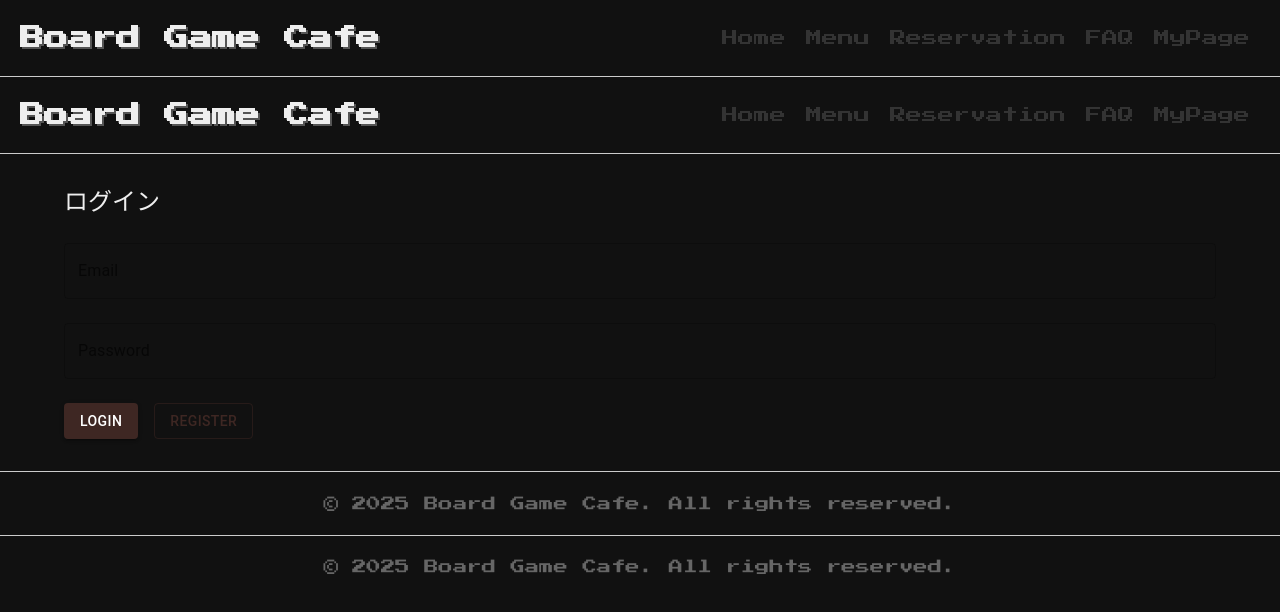
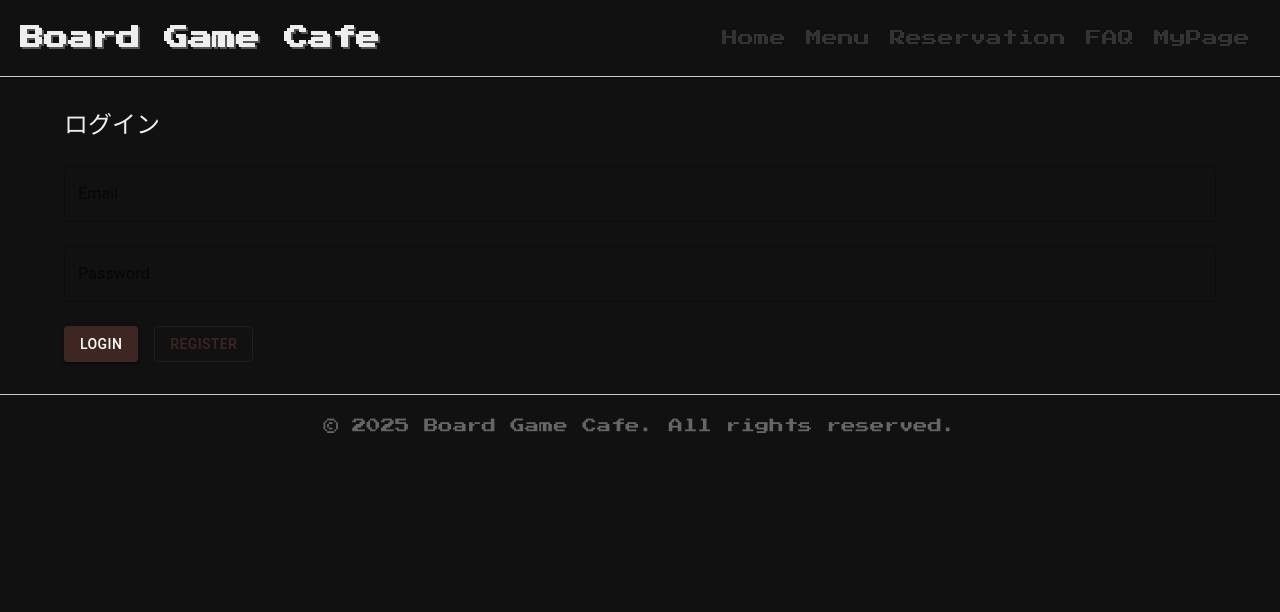
Before and after one commit to chop0522/Level-website, a React (Create React App) app: page /login in a window 1280 px wide. Shown: the top 612 px of the page. Built offline with nearby package versions, Linux system fonts and the light colour scheme.

Commit message:
Rename and reorganize files and directories

```diff
--- a/src/pages/Login.jsx
+++ b/src/pages/Login.jsx
@@ -27,7 +27,7 @@ function Login({ token, setToken }) {
         localStorage.setItem('token', res.token);
         setToken(res.token);
         alert('Login success!');
-        // ログイン後、任意のページへ
+        // ログイン後にマイページへ
         navigate('/mypage');
       } else {
         // ログイン失敗時
@@ -41,8 +41,10 @@ function Login({ token, setToken }) {
 
   return (
     <>
-      {/* Header (もしHeader.jsxが存在するなら) */}
-      <Header />
+      {/*
+        // ★ Headerをコメントアウトして二重表示を防ぐ
+        // <Header />
+      */}
 
       <Container sx={{ mt: 4, mb: 4, maxWidth: 'sm' }}>
         <Typography variant="h5" gutterBottom>
@@ -84,8 +86,10 @@ function Login({ token, setToken }) {
         </Box>
       </Container>
 
-      {/* Footer (もしFooter.jsxが存在するなら) */}
-      <Footer />
+      {/*
+        // ★ Footerもコメントアウトして二重表示を防ぐ
+        // <Footer />
+      */}
     </>
   );
 }
```
